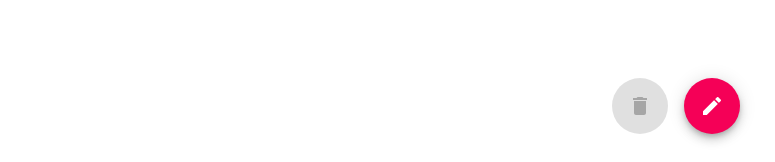
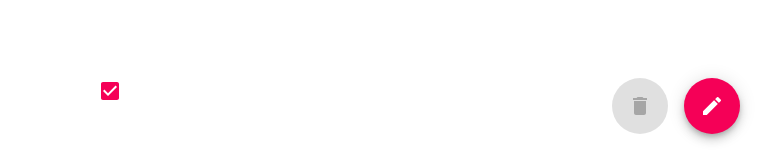
Before and after one commit to 2021-IBM-Accelerate-SW-Track/lab-1-team-11, a React (Create React App) app: page / in a window 1280 px wide. Shown: the part 243-405 px from the top of the page, without its empty margins (458-1233 px from the left). Built offline with nearby package versions, Linux system fonts and the light colour scheme.

Commit message:
initial commit

```diff
--- a/src/component/todo/todo.css
+++ b/src/component/todo/todo.css
@@ -1,7 +1,11 @@
+#deleteBtn {
+  float: right;
+}
+
 #editBtn {
   float: right;
 }
 
-#deleteBtn {
-  float: right;
+#chkBox {
+    float:left;
 }
--- a/src/component/todo/todo.js
+++ b/src/component/todo/todo.js
@@ -1,5 +1,6 @@
 import React, { useState } from "react";
 import { Container, Fab, Icon, withStyles } from "@material-ui/core";
+import Checkbox from '@material-ui/core/Checkbox';
 import { Delete } from "@material-ui/icons";
 import Modal from "../modal";
 import "./todo.css";
@@ -14,15 +15,23 @@ import "./todo.css";
 // const handleClose = () => setShow(false);
 // const handleShow = () => setShow(true);
 
+
+
 const styles = (theme) => ({
   fab: {
     margin: theme.spacing.unit,
   },
 });
 
+
 export function TodoList(props) {
   const { classes } = props;
   const [show, setShow] = useState(false);
+  const [checked, setChecked] = React.useState(true);
+
+  const handleChange = (event) => {
+    setChecked(event.target.checked);
+  };
 
   // const handleClose = () => setShow(false);
   const handleShow = () => setShow(true);
@@ -30,6 +39,12 @@ export function TodoList(props) {
   return (
     <div>
       <Container>
+      <Checkbox
+        id="chkBox"
+        checked={checked}
+        onChange={handleChange}
+        inputProps={{ 'aria-label': 'primary checkbox' }}
+      />
         <Fab id ="editBtn" color="secondary" aria-label="Edit" className={classes.fab}>
           <Icon onClick={handleShow}>edit_icon</Icon>
           <Modal show={show} />
```
